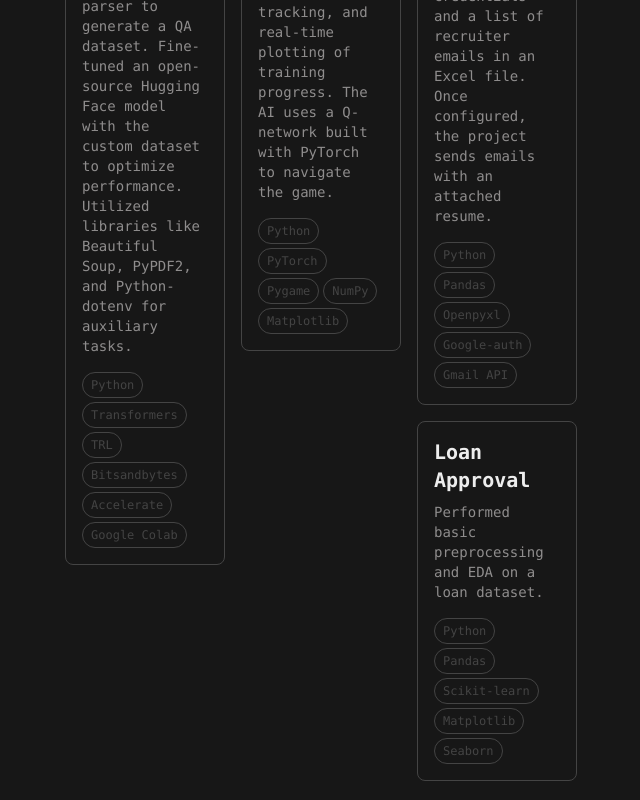
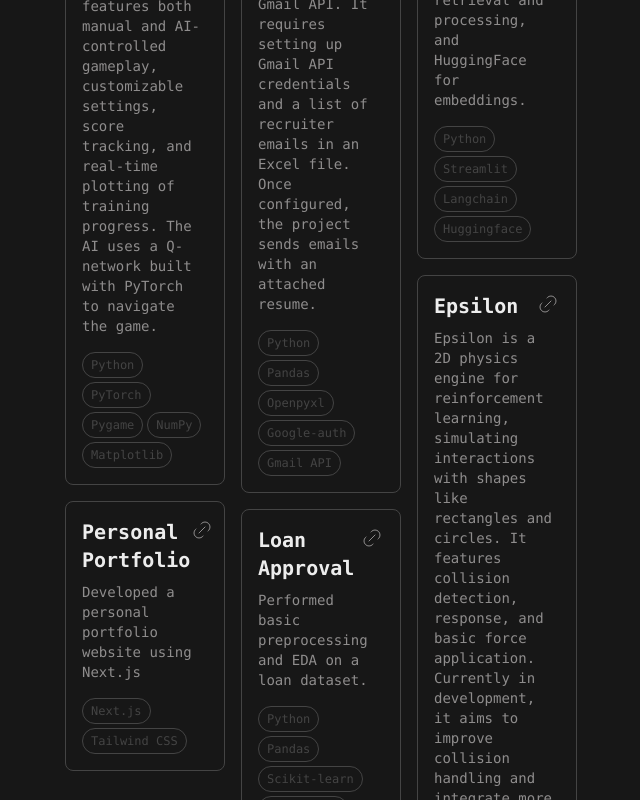
Before and after one commit to aayushjoshi-12/portfolio, a Next.js app: page / in a window 1280 px wide. Shown: the part 2000-2800 px from the top of the page, without its empty margins (319-959 px from the left). Built offline with nearby package versions, Linux system fonts and the light colour scheme.

Commit message:
minor ui changes and new projects added

```diff
--- a/app/layout.tsx
+++ b/app/layout.tsx
@@ -27,7 +27,7 @@
   robots: "index, follow",
   openGraph: {
     type: "website",
-      url: "https://your-vercel-domain.com",
+    url: "https://aayushjoshi.10xdevs.in",
     title: "Aayush Joshi | Aspiring Machine Learning Engineer",
     description:
       "Portfolio of Aayush Joshi, showcasing expertise in machine learning, AI, Python, and transformer models.",
@@ -42,6 +42,21 @@
   },
 };
 
+const schemaData = {
+  "@context": "https://schema.org",
+  "@type": "Person",
+  "name": "Aayush Joshi",
+  "jobTitle": "Machine Learning Engineer",
+  "url": "https://aayushjoshi.10xdevs.in",
+  "sameAs": [
+    "https://github.com/aayushjoshi-12",
+    "https://www.linkedin.com/in/aayushjoshi1244",
+    "https://medium.com/@aayushjoshi-12"
+  ],
+  "description": "Aspiring Machine Learning Engineer with expertise in Python, AI, and Transformer models.",
+  "image": "/images/og-laptop.png"
+};
+
 export default function RootLayout({
   children,
 }: Readonly<{
@@ -50,24 +65,10 @@
   return (
     <html lang="en">
       <head>
-          <script type="application/ld+json">
-            {`
-            {
-              "@context": "https://schema.org",
-              "@type": "Person",
-              "name": "Aayush Joshi",
-              "jobTitle": "Machine Learning Engineer",
-              "url": "https://aayushjoshi-12.vercel.app",
-              "sameAs": [
-                "https://github.com/aayushjoshi-12",
-                "https://www.linkedin.com/in/aayushjoshi1244",
-                "https://medium.com/@aayushjoshi-12"
-              ],
-              "description": "Aspiring Machine Learning Engineer with expertise in Python, AI, and Transformer models.",
-              "image": "/images/og-laptop.png"
-            }
-            `}
-          </script>
+      <script
+          type="application/ld+json"
+          dangerouslySetInnerHTML={{ __html: JSON.stringify(schemaData) }}
+        />
       </head>
       <body
         className={cn(
--- a/components/common/ProjectComponent.tsx
+++ b/components/common/ProjectComponent.tsx
@@ -1,4 +1,4 @@
-import Link from 'next/link';
+import { IconLink } from '@tabler/icons-react';
 
 interface ProjectDescProps {
   title: string;
@@ -11,12 +11,17 @@ const ProjectComponent = ({ project }: { project: ProjectDescProps; key: number
   return (
     <div className="masonry-item grid grid-cols-1">
       <div className="p-4 border border-mutedgray rounded-lg">
-        <h3 className="text-xl font-semibold pb-2 hover:text-primary">
-          <Link href={project.link} target='_blank'>{project.title} </Link>
-        </h3>
+        <div className="flex justify-between">
+          <h3 className="text-xl font-semibold pb-2">
+            {project.title}
+          </h3>
+          <a href={project.link} target="_blank" rel="noopener noreferrer" className="flex text-halfgray hover:text-lightgray">
+            <IconLink stroke={1} />
+          </a>
+        </div>
         <p className="text-halfgray mb-4">{project.description}</p>
         <div className="flex flex-wrap text-xs gap-1">
-          {project.techStack.map((tech: string, index: number) => (
+          {project.techStack && project.techStack.map((tech: string, index: number) => (
             <p
               key={index}
               className="text-mutedgray px-2 py-1 rounded-2xl inline-block border border-mutedgray"
--- a/components/section/Footer.tsx
+++ b/components/section/Footer.tsx
@@ -7,7 +7,7 @@ const Footer = () => {
     <div className='py-10 text-lightgray'>
       <div className="flex gap-4">
         <Link href="mailto:joshiaayush1244@gmail.com" className='flex hover:text-halfgray'>
-          <IconArrowUpRight/> email
+          <IconArrowUpRight/> joshiaayush1244@gmail.com
         </Link>
         <Link href="https://github.com/aayushjoshi-12/" className='flex hover:text-halfgray'>
         <IconArrowUpRight/> github
--- a/components/section/Navbar.tsx
+++ b/components/section/Navbar.tsx
@@ -8,7 +8,7 @@ const Navbar = () => {
       </h1>
       <div className="flex gap-4">
         <Link href="/" className="flex hover:text-halfgray">home</Link>
-        <Link href="./resume.pdf" target="_blank" className="flex hover:text-halfgray">resume</Link>
+        <Link href="https://docs.google.com/document/d/1PZ_CVc_FqQEN27OQNE1eftXs4jPL9dwIUe0IB9jD__8/edit?usp=sharing" target="_blank" className="flex hover:text-halfgray">resume</Link>
         <Link href="https://medium.com/@aayushjoshi-12" target="_blank" className="flex hover:text-halfgray">blogs</Link>
       </div>
     </div>
--- a/constants/projects.ts
+++ b/constants/projects.ts
@@ -6,28 +6,22 @@ export const projects = [
     techStack: ["Python", "Langchain", "Streamlit", "Langchain-Huggingface", "SQLite", "ChromaDB", "Mistral-7B-v0.3"],
   },
   {
-    title: "Finance LLM",
-    description: "Developed Python scripts for automated data collection using Google Custom Search API and built an LLM dataset parser to generate a QA dataset. Fine-tuned an open-source Hugging Face model with the custom dataset to optimize performance. Utilized libraries like Beautiful Soup, PyPDF2, and Python-dotenv for auxiliary tasks.",
-    link: "https://github.com/aayushjoshi-12/finance-llm",
-    techStack: ["Python", "Transformers", "TRL", "Bitsandbytes", "Accelerate", "Google Colab"],
-  },
-  {
-    title: "Face Emotion Detection",
-    description: "Integrated YOLO for face detection and fine-tuned ResNet18 for classifying seven emotions: Angry, Disgust, Fear, Happy, Neutral, Sad, and Surprise. Used pre-trained models for quick inference and easy setup on Linux systems.",
-    link: "https://github.com/aayushjoshi-12/faces",
-    techStack: ["Python", "PyTorch", "YOLO", "ResNet", "OpenCV", "Linux"],
-  },
-  {
     title: "Snake Game",
     description: "Snake Game with AI combines the classic Snake game with an AI agent trained using reinforcement learning. It features both manual and AI-controlled gameplay, customizable settings, score tracking, and real-time plotting of training progress. The AI uses a Q-network built with PyTorch to navigate the game.",
     link: "https://github.com/aayushjoshi-12/snake-game",
     techStack: ["Python", "PyTorch", "Pygame", "NumPy", "Matplotlib"],
   },
   {
-    title: "Epsilon",
-    description: "Epsilon is a 2D physics engine for reinforcement learning, simulating interactions with shapes like rectangles and circles. It features collision detection, response, and basic force application. Currently in development, it aims to improve collision handling and integrate more fully with RL, though issues with circle and rod collisions remain.",
-    link: "https://github.com/aayushjoshi-12/epsilon",
-    techStack: ["Python", "Pygame"],
+    title: "Personal Portfolio",
+    description: "Developed a personal portfolio website using Next.js",
+    link: "https://aayushjoshi.10xdevs.in",
+    techStack: ["Next.js", "Tailwind CSS"],
+  },
+  {
+    title: "Finance LLM",
+    description: "Developed Python scripts for automated data collection using Google Custom Search API and built an LLM dataset parser to generate a QA dataset. Fine-tuned an open-source Hugging Face model with the custom dataset to optimize performance. Utilized libraries like Beautiful Soup, PyPDF2, and Python-dotenv for auxiliary tasks.",
+    link: "https://github.com/aayushjoshi-12/finance-llm",
+    techStack: ["Python", "Transformers", "TRL", "Bitsandbytes", "Accelerate", "Google Colab"],
   },
   {
     title: "Emailer",
@@ -40,5 +34,23 @@ export const projects = [
     description: "Performed basic preprocessing and EDA on a loan dataset.",
     link: "https://github.com/aayushjoshi-12/loan-approval",
     techStack: ["Python", "Pandas", "Scikit-learn", "Matplotlib", "Seaborn"],
-  }
+  },
+  {
+    title: "Face Emotion Detection",
+    description: "Integrated YOLO for face detection and fine-tuned ResNet18 for classifying seven emotions: Angry, Disgust, Fear, Happy, Neutral, Sad, and Surprise. Used pre-trained models for quick inference and easy setup on Linux systems.",
+    link: "https://github.com/aayushjoshi-12/faces",
+    techStack: ["Python", "PyTorch", "YOLO", "ResNet", "OpenCV", "Linux"],
+  },
+  {
+    title: "Chat with pdf",
+    description: "Built a Streamlit web application that allows users to upload a PDF file and interact with its content using a chat interface. It leverages LangChain for document retrieval and processing, and HuggingFace for embeddings.",
+    link: "https://github.com/aayushjoshi-12/chat-with-pdf",
+    techStack: ["Python", "Streamlit", "Langchain", "Huggingface"],
+  },
+  {
+    title: "Epsilon",
+    description: "Epsilon is a 2D physics engine for reinforcement learning, simulating interactions with shapes like rectangles and circles. It features collision detection, response, and basic force application. Currently in development, it aims to improve collision handling and integrate more fully with RL, though issues with circle and rod collisions remain.",
+    link: "https://github.com/aayushjoshi-12/epsilon",
+    techStack: ["Python", "Pygame"],
+  },
 ];
```
Lines whose indentation alone changed are shown as unchanged.
